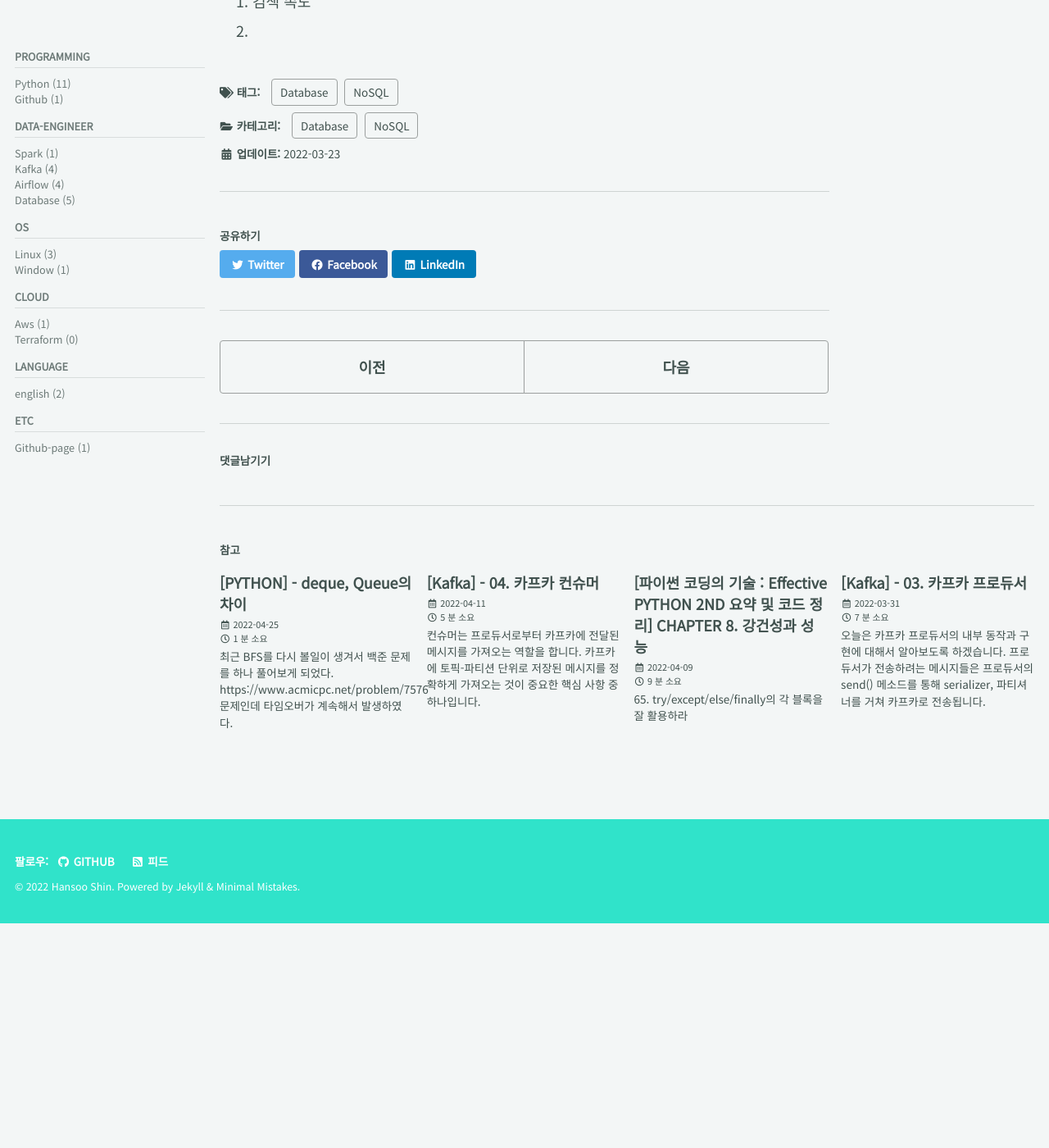
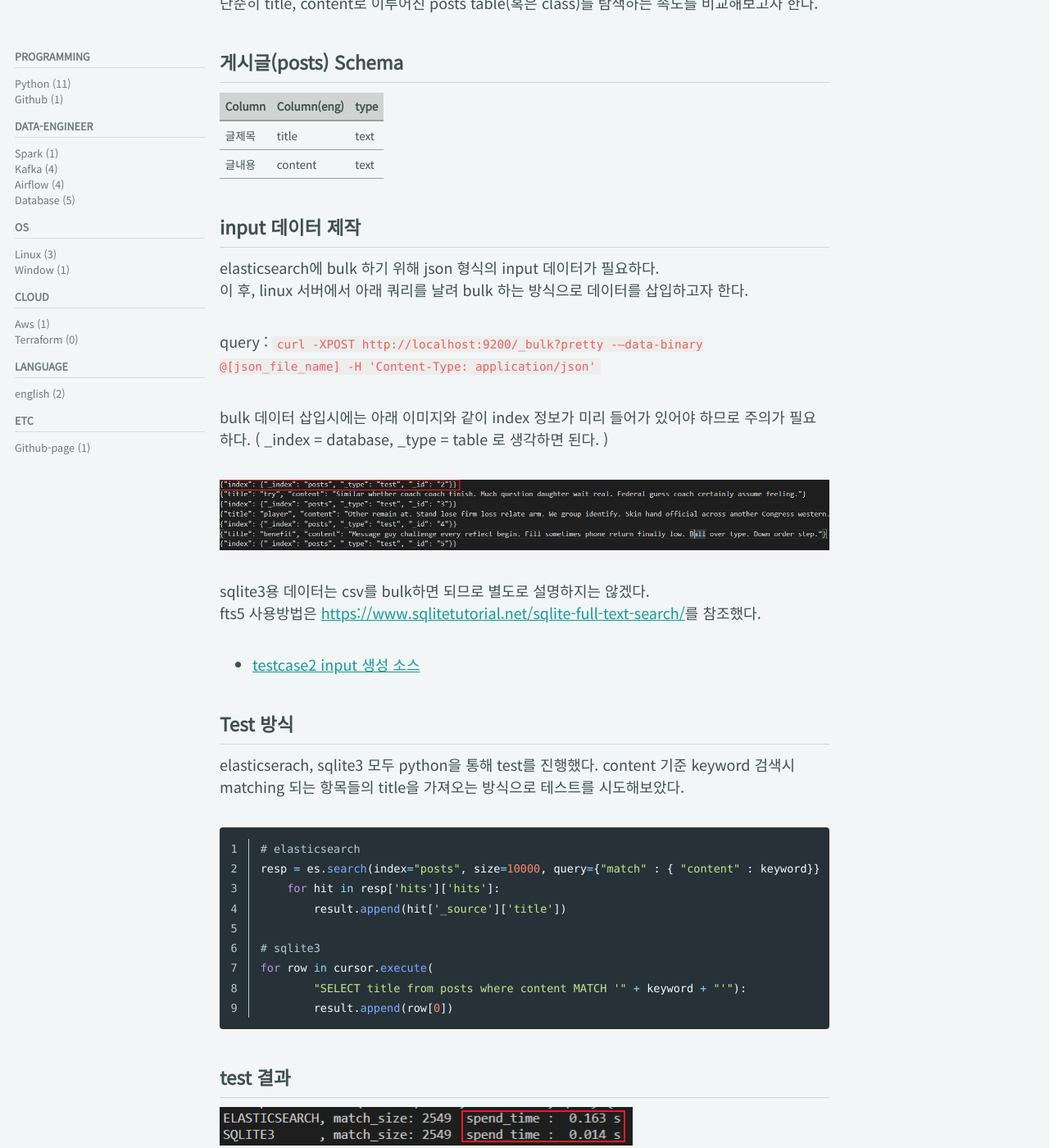
Before and after one commit to dlgldgldgld/dlgldgldgld.github.io, a Jekyll site: the page built from _posts/DataBase/2022-03-23-nosql_performance_test.md, in a window 1280 px wide and 1400 px high, scrolled down 4759 px. Shown: the whole window at 82% size. Built offline with Jekyll 4.4.1, drawn with Linux system fonts in a browser that asks for light colours; cached includes are drawn as plain includes; comment, search, counter and statistics services are not loaded; before the commit the page ends 5885 px from its top, so only the background shows below that; some of the changed text lies outside the part shown.

Commit message:
performance test update

````diff
--- a/_posts/DataBase/2022-03-23-nosql_performance_test.md
+++ b/_posts/DataBase/2022-03-23-nosql_performance_test.md
@@ -107,8 +107,78 @@ sqlite에서 index가 없는 경우에는 무려 1.7초나 걸린다.
 ----
 <br>
 
-# 2. ElasticSerach VS SQLITE-FTS 성능 비교
+# 2. ElasticSerach VS SQLITE3-FTS5 성능 비교
 
-## evaluation
-1. 검색 속도
-2.
+다음은 ElasticSearch와 SQLITE3-FTS5의 성능을 비교해보자.
+FTS5(Full-Text-Search)는 SQLITE3에서 제공되는 검색 용도로 사용하는 Virtual Table이다.
+
+단순히 title, content로 이루어진 posts table(혹은 class)를 탐색하는 속도를 비교해보고자 한다.
+
+## 게시글(posts) Schema
+
+|Column|Column(eng)|type|
+|---|---|----|
+|글제목|title|text|
+|글내용|content|text|
+
+## input 데이터 제작
+
+elasticsearch에 bulk 하기 위해 json 형식의 input 데이터가 필요하다.
+이 후, linux 서버에서 아래 쿼리를 날려 bulk 하는 방식으로 데이터를 삽입하고자 한다.
+
+query : `curl -XPOST http://localhost:9200/_bulk?pretty -–data-binary @[json_file_name] -H 'Content-Type: application/json'`
+
+bulk 데이터 삽입시에는 아래 이미지와 같이 index 정보가 미리 들어가 있어야 하므로 주의가 필요하다.
+( _index = database, _type = table 로 생각하면 된다. )
+
+![alt](../../../assets/images/2022-03-18-nosql_performance_test/TEST2_FTS5_ELASTICSEARCH_BULK.png)
+
+sqlite3용 데이터는 csv를 bulk하면 되므로 별도로 설명하지는 않겠다.
+fts5 사용방법은 <https://www.sqlitetutorial.net/sqlite-full-text-search/>를 참조했다.
+
+- [testcase2 input 생성 소스](https://github.com/dlgldgldgld/NoSQL-PerformanceTest/blob/main/testcase/testcase2_gen.py)
+
+## Test 방식
+
+elasticserach, sqlite3 모두 python을 통해 test를 진행했다.
+content 기준 keyword 검색시 matching 되는 항목들의 title을 가져오는 방식으로 테스트를 시도해보았다.
+
+```python
+# elasticsearch
+resp = es.search(index="posts", size=10000, query={"match" : { "content" : keyword}})
+    for hit in resp['hits']['hits']:
+        result.append(hit['_source']['title'])
+
+# sqlite3
+for row in cursor.execute(
+        "SELECT title from posts where content MATCH '" + keyword + "'"):
+        result.append(row[0])
+```
+
+## test 결과
+
+![alt](../../../assets/images/2022-03-18-nosql_performance_test/TEST2_FTS5_ELASTICSEARCH.png)
+
+10만개의 record를 대상으로 테스트 진행시 sqlite가 약 10배 정도로 빨랐다.
+하지만 Http transport를 하는것과 local에서 가져오는 것의 차이가 있기에 당연히 Elasticsearch가 sqlite 보다는 느릴 수 밖에 없을 것이라 생각한다.
+
+그래도 <u>ElasticSearch도 10만개의 record를 대상으로 약 163ms 만에 게시글을 검색</u>이 가능하다는 점은 매우 흥미로웠다.
+REST API로 쉽게 사용도 가능하고 저정도면 속도도 나쁘지 않은 것 같아보인다.
+
+**match_size**는 실제로 검색을 통해 찾은 항목들의 개수인데 두 개 모두 일치하는 것을 알 수 있었다.
+
+----
+<br>
+
+# 글을 마치며
+
+책에서 본 내용을 바탕으로 NoSQL를 접해보고, 성능 비교를 위해 이들을 간단하게나마 사용해 볼 수 있었다.
+사실 테스트를 제대로 한건지도 의문이긴 하지만 더 깊게 파고들면 공부할 것이 많아질 것 같아 이정도까지만 해보고 마치려 한다.
+
+확실히 RDBMS 만으로는 만족하지 못하는 요구사항들이 존재하는 것이 있었고, 이것들을 충족시키기 위해 다른 컨셉의 DB가 필요하다는 것을 확실히 알 수 있었다.
+
+물론 이번에 해본 것은 모두 빙산의 일각이겠지만 그래도 재미난 경험이었다.
+개인적으로 좀 더 확실한 테스트 환경 구성을 위해 EC2를 사용했어야 하지 않았나 싶지만 이것은 다음 기회에 도전해봐야겠다.
+
+이 글이 비슷한 주제로 궁금증을 가지는 사람들에게 조금이나마 도움이 되었으면 한다.
+**(oﾟvﾟ)ノ (oﾟvﾟ)ノ**
````
Also changed, not shown: assets/images/2022-03-18-nosql_performance_test/TEST2_FTS5_ELASTICSEARCH.png (added), assets/images/2022-03-18-nosql_performance_test/TEST2_FTS5_ELASTICSEARCH_BULK.png (added).
